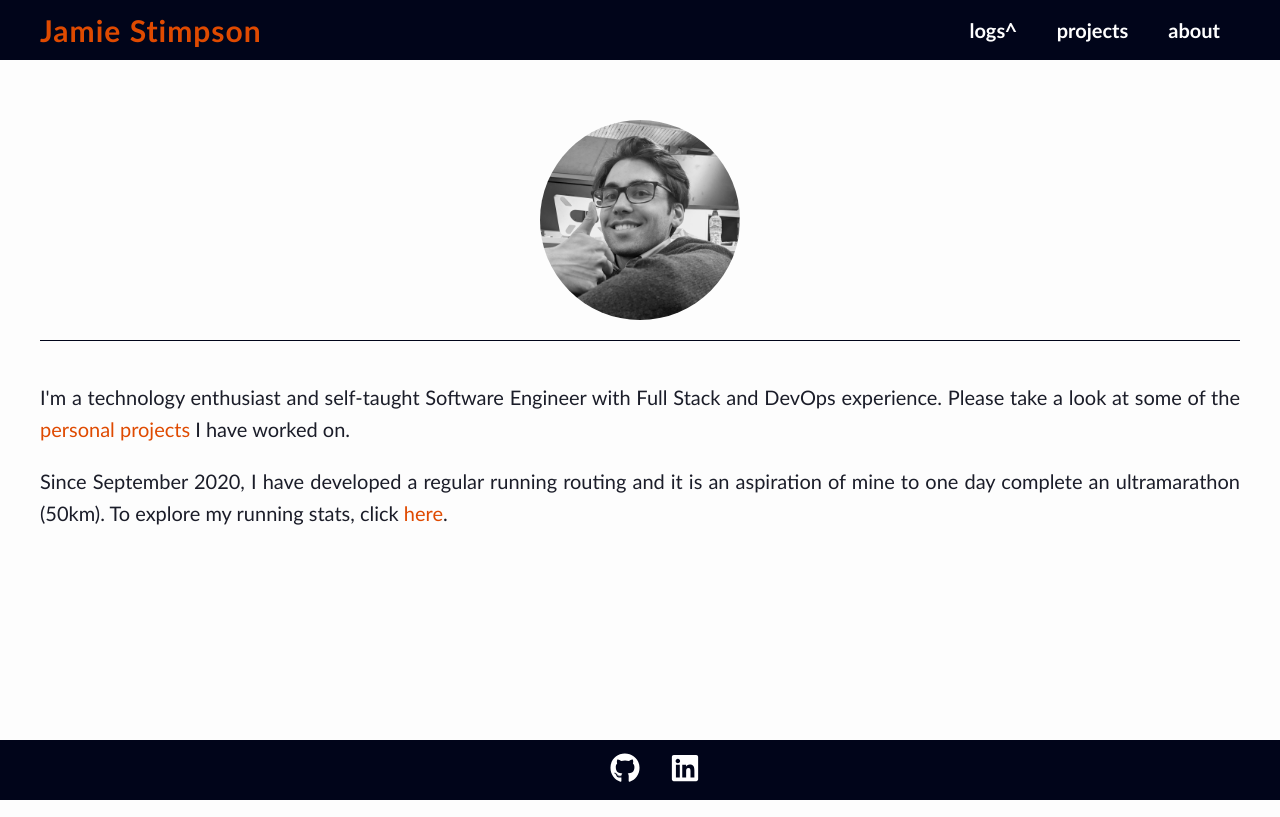
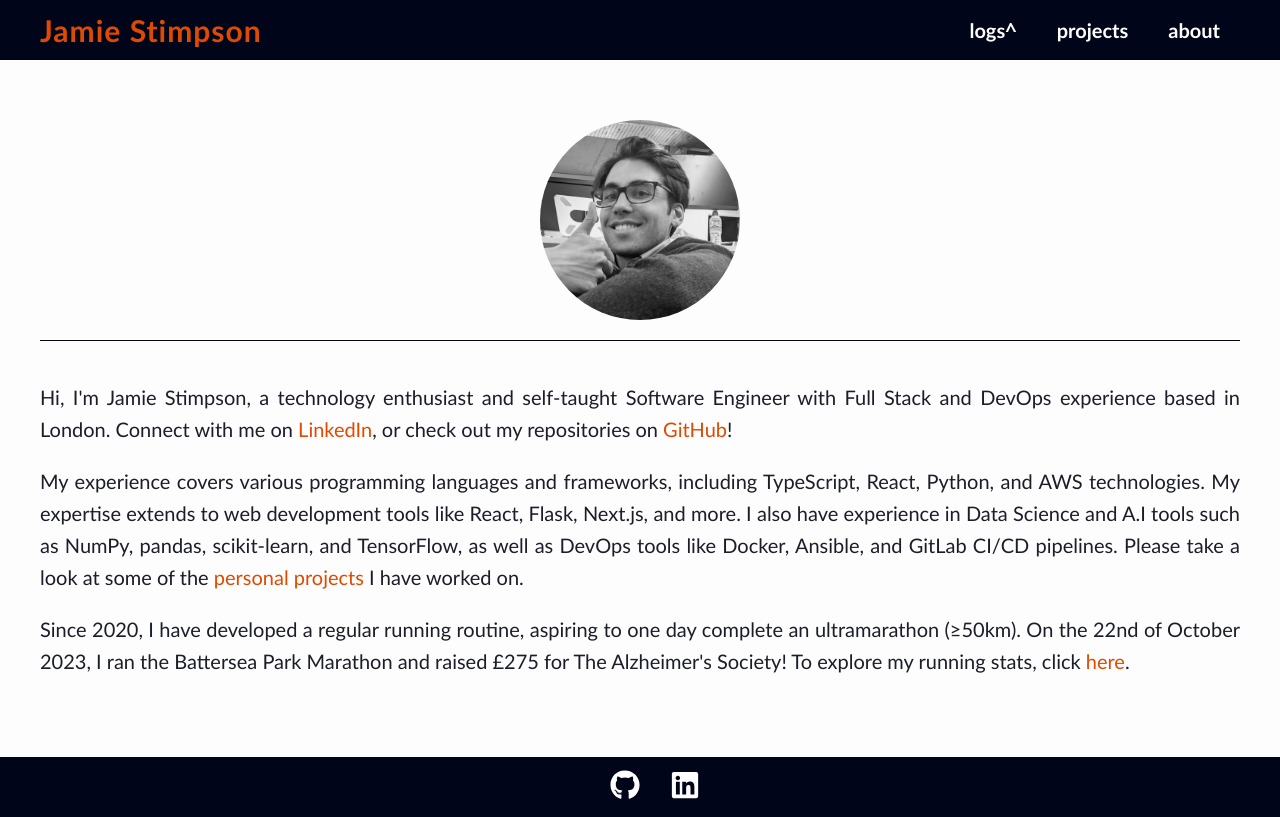
Before and after one commit to Jamnic98/website_client_v1, a Next.js app: page /about in a window 1280 px wide. Built offline with nearby package versions, Linux system fonts and the light colour scheme.

Commit message:
update descriptions

```diff
--- a/components/Footer/Footer.tsx
+++ b/components/Footer/Footer.tsx
@@ -1,6 +1,7 @@
 import { FaGithub, FaLinkedin } from 'react-icons/fa'
 import classNames from 'classnames'
 
+import { personalGithubReposURL, personalLinkedInURL } from 'constants/'
 import styles from './footer.module.css'
 
 export const Footer: React.FC = () => (
@@ -8,7 +9,7 @@ export const Footer: React.FC = () => (
 		<div className={classNames('container', styles.footerContent)}>
 			<nav className={styles.socialMediaLinks}>
 				<a
-					href="https://github.com/Jamnic98?tab=repositories"
+					href={personalGithubReposURL}
 					target="_blank"
 					rel="noreferrer"
 					className={styles.socialMediaLink}
@@ -16,7 +17,7 @@ export const Footer: React.FC = () => (
 					<FaGithub />
 				</a>
 				<a
-					href="https://www.linkedin.com/in/jamie-stimpson-23ab11203/"
+					href={personalLinkedInURL}
 					target="_blank"
 					rel="noreferrer"
 					className={styles.socialMediaLink}
--- /dev/null
+++ b/constants/constants.ts
@@ -0,0 +1,4 @@
+export const personalGithubReposURL =
+	'https://github.com/Jamnic98?tab=repositories'
+export const personalLinkedInURL =
+	'https://www.linkedin.com/in/jamie-stimpson-23ab11203/'
--- /dev/null
+++ b/constants/index.ts
@@ -0,0 +1 @@
+export * from './constants'
--- a/pages/about.tsx
+++ b/pages/about.tsx
@@ -2,6 +2,7 @@ import Head from 'next/head'
 import Image from 'next/image'
 import Link from 'next/link'
 
+import { personalLinkedInURL, personalGithubReposURL } from 'constants/'
 import styles from 'styles/about.module.css'
 
 const profilePicDimensions = { width: 200, height: 200 }
@@ -29,17 +30,46 @@ const About = () => (
 				<hr className={styles.hr} />
 				<section className={styles.description}>
 					<p>
-						I'm a technology enthusiast and self-taught Software Engineer with
-						Full Stack and DevOps experience. Please take a look at some of the{' '}
+						Hi, I'm Jamie Stimpson, a technology enthusiast and self-taught
+						Software Engineer with Full Stack and DevOps experience based in
+						London. Connect with me on{' '}
+						<a
+							href={personalLinkedInURL}
+							target="_blank"
+							rel="noreferrer"
+							className={styles.projectLink}
+						>
+							LinkedIn
+						</a>
+						, or check out my repositories on{' '}
+						<a
+							href={personalGithubReposURL}
+							target="_blank"
+							rel="noreferrer"
+							className={styles.projectLink}
+						>
+							GitHub
+						</a>
+						!
+					</p>
+					<p>
+						My experience covers various programming languages and frameworks,
+						including TypeScript, React, Python, and AWS technologies. My
+						expertise extends to web development tools like React, Flask,
+						Next.js, and more. I also have experience in Data Science and A.I
+						tools such as NumPy, pandas, scikit-learn, and TensorFlow, as well
+						as DevOps tools like Docker, Ansible, and GitLab CI/CD pipelines.
+						Please take a look at some of the{' '}
 						<Link className={styles.projectLink} href="/projects">
 							personal projects
 						</Link>{' '}
 						I have worked on.
 					</p>
 					<p>
-						Since September 2020, I have developed a regular running routing and
-						it is an aspiration of mine to one day complete an ultramarathon
-						(50km). To explore my running stats, click{' '}
+						Since 2020, I have developed a regular running routine, aspiring to
+						one day complete an ultramarathon (&#8805;50km). On the 22nd of
+						October 2023, I ran the Battersea Park Marathon and raised £275 for
+						The Alzheimer's Society! To explore my running stats, click{' '}
 						<Link className={styles.projectLink} href="/logs/running">
 							here
 						</Link>
```
Also changed, not shown: pages/index.tsx (+5 -6 lines), pages/logs/running.tsx (+15 -5 lines).
